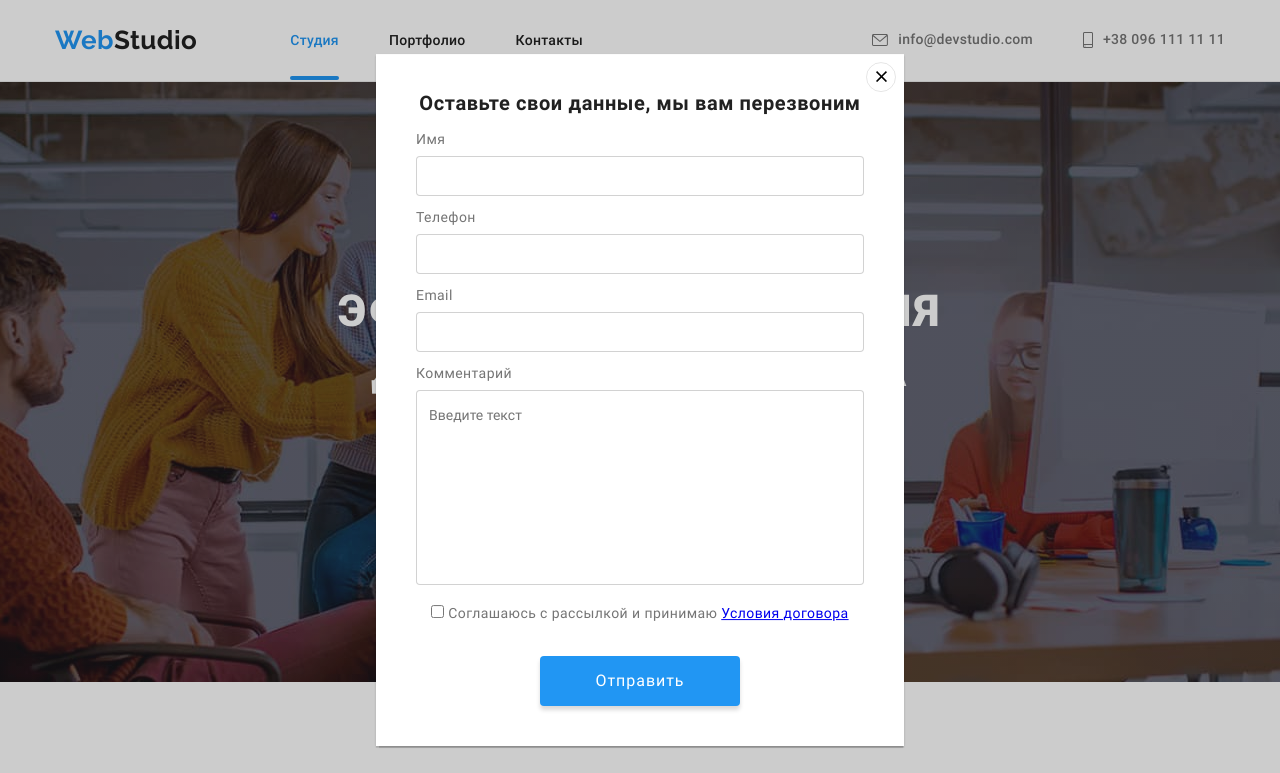
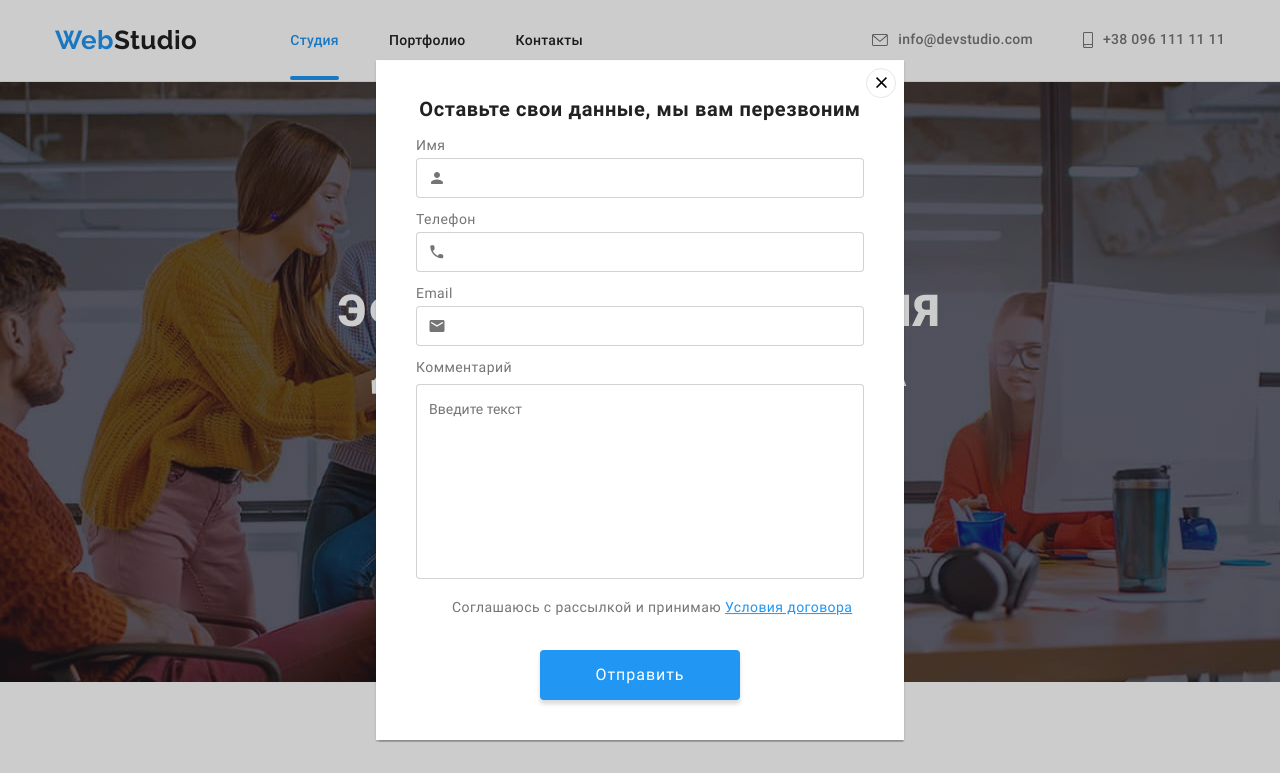
Before and after one commit to AKirsanova/goit-markup-hw-06, a plain HTML site: page index.html in a window 1280 px wide. Both pictures are taken after a click on the button "Заказать услугу". Shown: the top 773 px of the page. Drawn offline with nearby package versions, Linux system fonts and the light colour scheme.

Commit message:
картинки добавлены в модальное окно

```diff
--- a/css/style.css
+++ b/css/style.css
@@ -928,11 +928,14 @@ footer{
   }
 
   .modal-form input{
+    position: relative;
     padding-top: 11px;
     padding-bottom: 11px;
     padding-right: 12px;
+    padding-left: 40px;
     border: 1px solid rgba(33, 33, 33, 0.2);
     border-radius: 4px;
+    cursor: pointer;
 
     transition: border-color 250ms cubic-bezier(0.4, 0, 0.2, 1);
   }
@@ -940,7 +943,24 @@ footer{
   .modal-form input:hover,
   .modal-form input:focus{
     border-color: var(--accent-color);
+    }
+
+  .modal-form-filed .icon{
+    position: absolute;
+
+    bottom: 11px;
+    left: 12px;
+    width: 18px;
+    height: 18px;
+    fill: var(--main-text-color);
+
+    transition: fill 250ms cubic-bezier(0.4, 0, 0.2, 1);
   }
+
+  .modal-form input:hover + .icon,
+  .modal-form input:focus + .icon{
+    fill: var(--accent-color);
+ }
 
   .form-field{
     text-align: left;
@@ -975,12 +995,34 @@ footer{
   textarea:focus{
     border-color: var(--accent-color);
   }
+.modal-checkbox{
+    display: flex;
+    align-items: center;
 
-  .modal-form-field .checkbox{
-    padding-top: 17px;
+    margin-left: 52px;
 }
+.checkbox-input{
+    -webkit-appearance: none;
+    -moz-appearance: none;
+    appearance: none;
+    position: absolute;
+}
+.checkbox-label::before {
+    content: '';
+    display: inline-block;
+    width: 16px;
+    height: 15px;
+    border: 2px solid var(--title-text-color);
+    border-radius: 2px;
+    margin-right: 8px;
 
-   .modal-btn{
+  }
+
+  .policy-link {
+    color: var(--accent-color);
+  }
+
+.modal-btn{
     font-family: "Roboto", sans-serif;
     font-size: 16px;
     line-height: 1.87;
--- a/index.html
+++ b/index.html
@@ -379,32 +379,48 @@
             <form class="modal-form" action="">
                 <b class="modal-form-title">Оставьте свои данные, мы вам перезвоним</b>
 
-                <p class="modal-form-filed">
-                    <label for="name" class="form-field">Имя</label>
+                <ul >
+                    <li class="form">
+                        <label for="name" class="modal-form-filed" >
+                            <span class="form-field">Имя</span>
                             <input type="text" name="name" id="name">
-                </p>
-                <p class="modal-form-filed">
-                    <label for="tel" class="form-field">Телефон</label>
+                            <svg class="icon" width="18" height="18">
+                                <use href="./img/sprite.svg#icon-name"></use>
+                            </svg>
+                        </label>
+                    </li>
+                    <li class="form">
+                        <label for="tel" class="modal-form-filed">
+                            <span class="form-field">Телефон</span>
                             <input type="tel" name="tel" id="tel">
-                </p>
-                <p class="modal-form-filed">
-                    <label for="email" class="form-field">Email</label>
+                            <svg class="icon" width="18" height="18">
+                                <use href="./img/sprite.svg#icon-tel"></use>
+                            </svg>
+                            </label>
+                    </li>
+                    <li class="form">
+                        <label for="email" class="modal-form-filed">
+                            <span class="form-field">Email</span>
                             <input type="email" name="email" id="email">
-                </p>
-                <p class="modal-form-filed">
+                            <svg class="icon" width="18" height="18">
+                                <use href="./img/sprite.svg#icon-mail"></use>
+                            </svg>
+                        </label>
+                    </li>
+                </ul>
+                <div class="modal-form-filed">
                     <label for="comment" class="form-field">Комментарий</label>
                     <textarea class="comment" name="comment" id="comment" cols="30" rows="10" placeholder="Введите текст"></textarea>
-                </p>
-                <p class="modal-form-field checkbox">
-                    <input type="checkbox" name="policy" id="policy">
+                </div>
+            </form>
+            <label class="modal-checkbox">
+                <input type="checkbox" name="policy" id="policy" class="checkbox-input">
                 <span class="checkbox-label">Соглашаюсь с рассылкой и принимаю
-                        <a href="#" class="policy-link">Условия договора </a>
+                    <a href="#" class="policy-link">Условия договора</a>
                 </span>
-                </p>
-
+            </label>
             <button type="submit" class="modal-btn">Отправить</button>
 
-            </form>
         </div>
     </div>
 </footer>
```
Also changed, not shown: img/icon-check.svg (added). Lines whose indentation alone changed are shown as unchanged.
